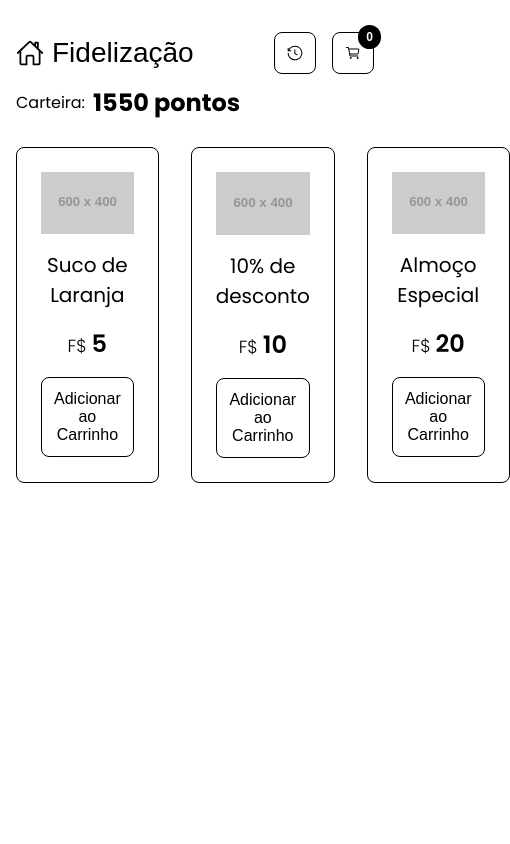
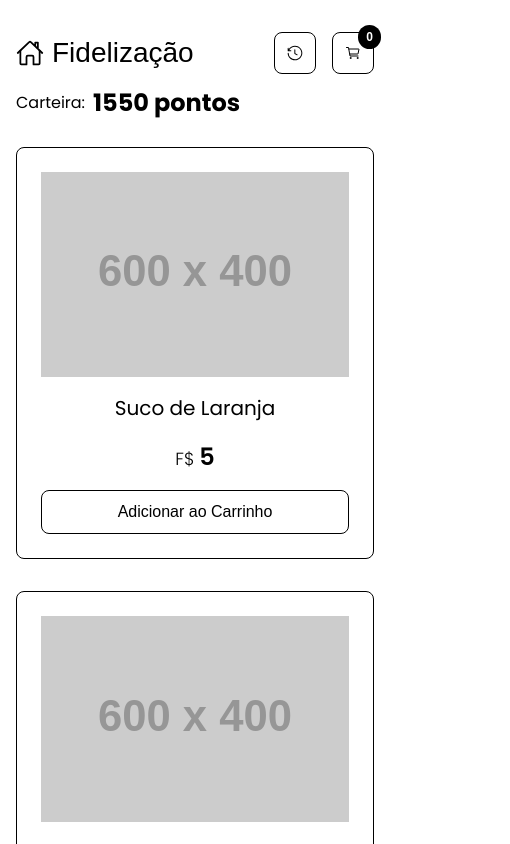
Before and after one commit to HenriqueMarcelo/fidelidade, a React (Vite) app: page / in a window 390 px wide. Shown: the top 844 px of the page, 510 px wide, since content can reach past the window. Built offline with nearby package versions, Linux system fonts and the light colour scheme; data requests are answered from the project's data file.

Commit message:
feat: add home responsive

```diff
--- a/src/pages/Home/index.tsx
+++ b/src/pages/Home/index.tsx
@@ -5,7 +5,7 @@ import { useContext } from 'react'
 
 export default function Home() {
   const { products } = useContext(ProductContext)
-  //todo: utilizar display grid
+
   return (
     <div className="container home__container">
       {products.map((product) => (
--- a/src/pages/Home/styles.scss
+++ b/src/pages/Home/styles.scss
@@ -1,6 +1,23 @@
 .home {
     &__container {
-        display: flex;
+        display: grid;
         gap: 2rem;
+        grid-template-columns: repeat(1, minmax(0, 1fr));
+
+        @media only screen and (min-width: 576px) {
+            grid-template-columns: repeat(2, minmax(0, 1fr));
+        }
+        @media only screen and (min-width: 768px) {
+            grid-template-columns: repeat(2, minmax(0, 1fr));
+        }
+        @media only screen and (min-width: 992px) {
+            grid-template-columns: repeat(3, minmax(0, 1fr));
+        }
+        @media only screen and (min-width: 1200px) {
+            grid-template-columns: repeat(3, minmax(0, 1fr));
+        }
+        @media only screen and (min-width: 1400px) {
+            grid-template-columns: repeat(4, minmax(0, 1fr));
+        }
     }
 }
```
